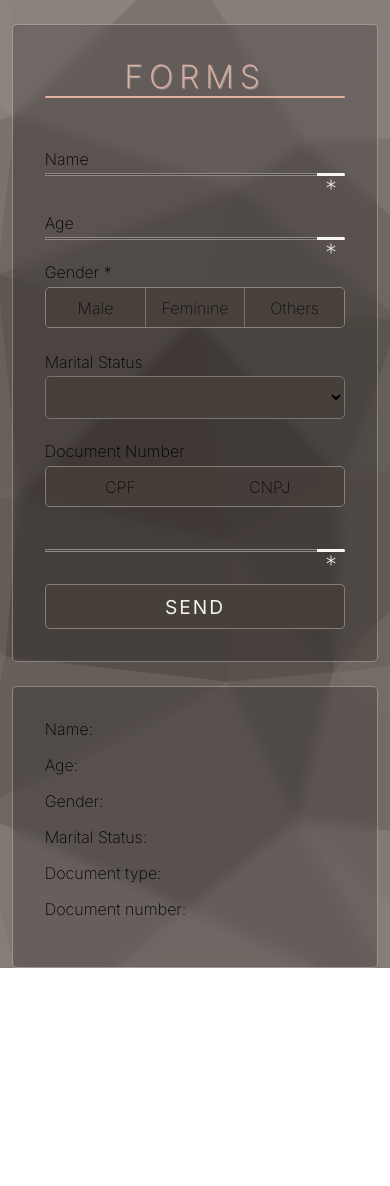
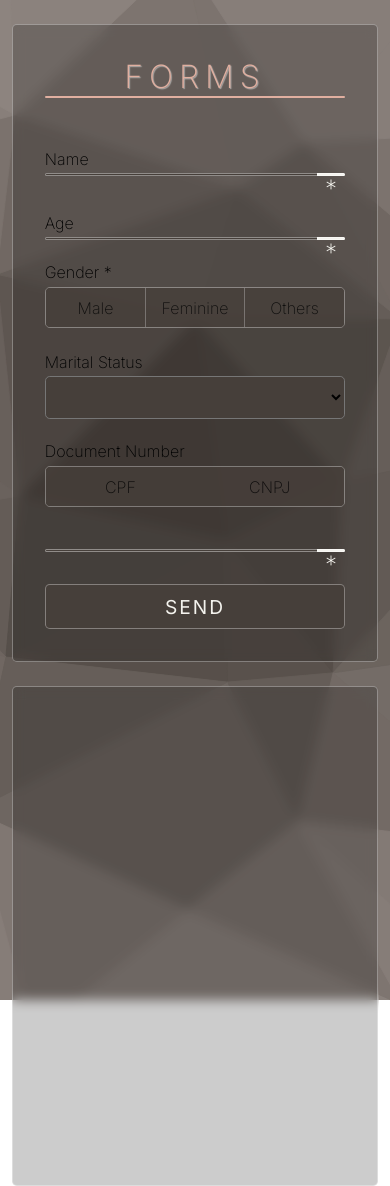
Before and after one commit to abrxao/EBAC-React, a Next.js app in the folder forms/: page /components/Form in a window 390 px wide. Before the commit the page ends 968 px from the top, so only its background shows below. Built offline with nearby package versions, Linux system fonts and the light colour scheme.

Commit message:
feat: iniciando a implementacao de um historico de respostas

```diff
--- /dev/null
+++ b/forms/pages/components/AnswersArea/AnswerContent/index.jsx
@@ -0,0 +1,13 @@
+
+export default function AnswersContent(props){
+    return(
+        <div className={`${props.className}__answer`}>
+            <p>Name: {props.name}</p>
+            <p>Age: {props.age}</p>
+            <p>Gender: {props.gender}</p>
+            <p>Marital Status: {props.maritalStatus}</p>
+            <p>Document type: {props.document.type}</p>
+            <p>Document number: {props.document.number}</p>
+        </div>
+    )
+}
--- /dev/null
+++ b/forms/pages/components/AnswersArea/index.jsx
@@ -0,0 +1,20 @@
+import React from "react";
+import AnswersContent from "./AnswerContent";
+
+export default class AnswersArea extends React.Component {
+    constructor(props){
+        super(props);
+    }
+
+    render(){
+        return (
+            <div className={this.props.className}>
+               {this.props.results.map((result, index) =>(
+                    <AnswersContent {...result} key={index + result.name} />
+               ))}
+
+            </div>
+
+        )
+    }
+}
--- a/forms/pages/components/Form/index.jsx
+++ b/forms/pages/components/Form/index.jsx
@@ -5,6 +5,7 @@ import RadioInput from "../RadioInput";
 import OptionsInput from "../OptionsInput";
 import DocumentArea from "../DocumentArea";
 import ModalErro from "../ModalErro";
+import AnswersArea from "../AnswersArea";
 
 class Form extends React.Component{
     constructor(props){
@@ -39,18 +40,7 @@ class Form extends React.Component{
                 }
 
             },
-            results:{
-                name:"",
-                age:"",
-                gender:"",
-                maritalStatus:"",
-                document:{
-                    area:"CPF2",
-                    type:"",
-                    number:""
-                },
-            }
-            ,
+            results:[],
             status:false
         }
 
@@ -129,6 +119,10 @@ class Form extends React.Component{
     }
 
     handleSubmit(e){
+        this.setState({
+            ...this.state,
+            erroCamps: []
+        })
         const answers = this.state.answers;
         const invalids = document.querySelectorAll(".invalid");
         invalids.forEach((e)=>{
@@ -172,24 +166,32 @@ class Form extends React.Component{
                 });
             },4000)
         }else{
-            this.setState({
-                ...this.state,
-                results:{
+            this.state.results.push({
                 name: this.state.answers.name.value,
                 age: this.state.answers.age.value,
                 gender: this.state.answers.gender.value,
                 maritalStatus: this.state.answers.maritalStatus.value,
                 document: this.state.answers.document
+            })
+
+            setTimeout(()=>{
+                const inputs = document.querySelectorAll("input");
+                const option = document.querySelector("option");
+
+                option.selected = true;
+
+                inputs.forEach(input =>{
+                    input.value="";
+                    if(input.checked){
+                        input.checked = false;
                     }
                 });
-        }
-
-        setTimeout(()=>{
+            },100)
             this.setState({
                 ...this.state,
                 erroCamps: []
             })
-        },500)
+        }
     }
 
     render(){
@@ -280,17 +282,7 @@ class Form extends React.Component{
                 <ModalErro visible={this.state.modal}/>
                 </form>
                 </div>
-                <div className="answersForm">
-                        <p>Name: {this.state.results.name}</p>
-                        <p>Age: {this.state.results.age}</p>
-                        <p>Gender: {this.state.results.gender}</p>
-                        <p>Marital Status: {this.state.results.maritalStatus}</p>
-                        <p>Document type: {this.state.results.document.type}</p>
-                        <p>Document number: {this.state.results.document.number}</p>
-                </div>
-
-
-
+                <AnswersArea className="answersArea" results={this.state.results}/>
                 </div>
                 )
             }
--- a/forms/pages/components/OptionsInput/index.jsx
+++ b/forms/pages/components/OptionsInput/index.jsx
@@ -1,4 +1,5 @@
 export default function OptionsInput(props){
+
     return(
         <div className={props.className} onChange={props.onChange}>
             <label htmlFor={props.name}>{props.name}</label>
--- a/forms/styles/Form.scss
+++ b/forms/styles/Form.scss
@@ -174,21 +174,23 @@
     margin: auto;
     @media (max-width: 768px) {
         display: block;
-        .answersForm,.Form{
+        .answersArea,.Form{
             margin-top: 1.5rem;
         }
     }
 }
 
-.answersForm{
+.answersArea{
     background-color: #0003;
     border: 1px solid #fff5;
     backdrop-filter: blur(6px);
     width: 100%;
+    height: 500px;
     padding: 2rem;
     border-radius: .3rem;
     position: relative;
     overflow: hidden;
+    overflow-y: scroll;
     p{
         margin-bottom: 1rem;
         font-size: 1rem;
```
Lines whose indentation alone changed are shown as unchanged.
